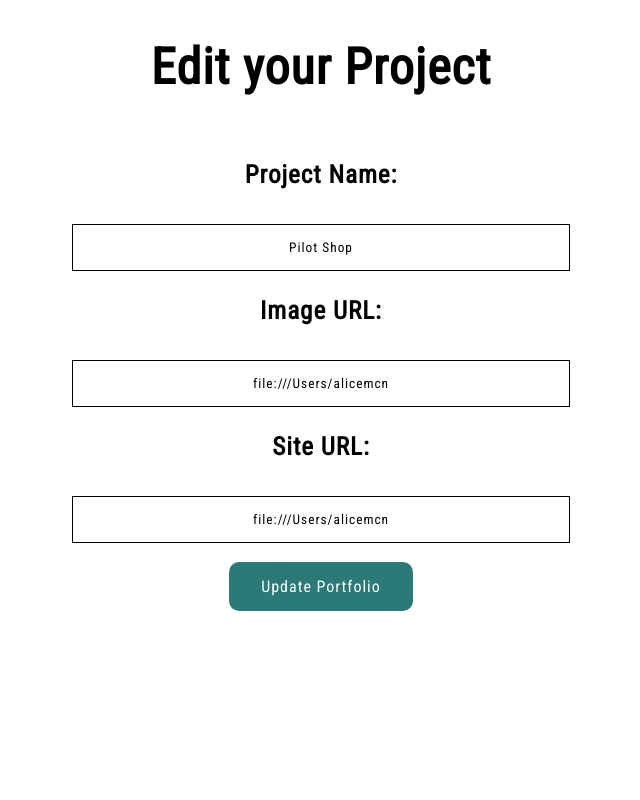
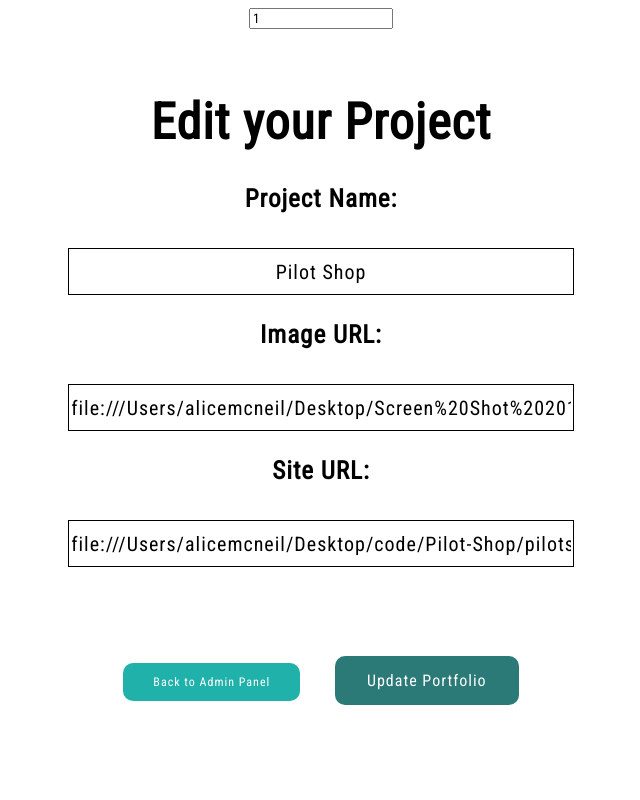
Before and after one commit to alicemcneil/portfolio-cms, a PHP site: page /edit.php?id=1 in a window 1280 px wide. Shown: the whole page, without its empty margins (319-959 px from the left). Run offline with PHP 8.4, Linux system fonts and the light colour scheme; data comes from the database, SQL or seed files in the repository.

Commit message:
connected edit form to db using id

```diff
--- a/add_new/add_project_page.php
+++ b/add_new/add_project_page.php
@@ -5,11 +5,12 @@ $db-> setAttribute(PDO::ATTR_DEFAULT_FETCH_MODE, PDO::FETCH_ASSOC);
 echo '<html lang="en"></html> <link href="https://fonts.googleapis.com/css?family=Roboto+Condensed" rel="stylesheet">
 <link rel="stylesheet" type="text/css" href="add_proj.css">
 
-<form class="upload" action="upload.php">
+<form class="upload" action="upload.php" method="post">
 <h1>Create new Project</h1>
 <h3>Project Name: </h3><input type="text" name="project_title">
 <h3>Image URL: </h3><input type="text" name="img_url">
 <h3>Site URL: </h3><input type="text" name="site_url">
 <br><br>
-<input type="submit" value="Add to Portfolio">
+<a class="button back" href="../admin_page/index.php">Back to Admin Panel</a>
+<input class="button" type="submit" value="Add to Portfolio">
 </form>';
--- a/add_new/upload.php
+++ b/add_new/upload.php
@@ -15,3 +15,5 @@ $query->bindParam(':img', $img_url, PDO::PARAM_STR);
 $query->bindParam(':site', $site_url, PDO::PARAM_STR);
 
 $query->execute();
+
+echo 'Your new project has been successfully uploaded!';
--- a/edit/edit.css
+++ b/edit/edit.css
@@ -1,19 +1,26 @@
 * {
     font-family: "Roboto Condensed", sans-serif;
-    text-align: center;
     letter-spacing: 1px;
     box-sizing: border-box;
 }
+form {
+    text-align: center;
+}
 h1 {
     font-size: 50px;
-    padding: 30px;
+    padding-top: 30px;
     text-align: center;
 }
-input[type=text] {
+.box {
     border: solid black 1px;
-    padding: 15px 180px;
+    width: 40%;
+    height: 6%;
+    font-size: 20px;
+    text-align: center;
 }
-input[type=submit] {
+
+.hidden {}
+.button {
     border: none;
     color: white;
     padding: 15px 32px;
@@ -23,8 +30,27 @@ input[type=submit] {
     font-size: 16px;
     background-color: #2b7a78; /* Green */
     border-radius: 10px;
+    margin-top: 70px;
 }
 h3 {
     font-size: 25px;
     padding-bottom: 10px;
 }
+p {
+    font-size: 15px;
+    border: none;
+    color: #2b7a78;
+    padding: 15px 32px;
+    text-decoration: none;
+    display: inline-block;
+    background-color: #90d8cd;
+    border-radius: 10px;
+    text-align: left;
+    margin-left: 30px;
+}
+.back {
+    margin-right: 30px;
+    font-size: 12px;
+    padding: 12px 30px;
+    background-color: lightseagreen;
+}
--- a/edit/edit.php
+++ b/edit/edit.php
@@ -14,11 +14,15 @@ $title = $project['project_title'];
 
 echo '<html lang="en"></html><link href="https://fonts.googleapis.com/css?family=Roboto+Condensed" rel="stylesheet">
 <link rel="stylesheet" type="text/css" href="edit.css">
-<form class="upload">
+
+
+<form class="upload" action="update.php" method="post">
+<input type="text" name="id" value="' .$project['id'] . '" readonly="readonly" class="hidden">
 <h1>Edit your Project</h1>
-<h3>Project Name: </h3><input type="text" name="project_title" value="' . $project['project_title']  . '">
-<h3>Image URL: </h3><input type="text" name="img_url"value="' . $project['img_url']  . '">
-<h3>Site URL: </h3><input type="text" name="site_url" value="' . $project['site_url']  . '">
+<h3>Project Name: </h3><input class="box" type="text" name="project_title" value="' . $project['project_title']  . '">
+<h3>Image URL: </h3><input class="box" type="text" name="img_url"value="' . $project['img_url']  . '">
+<h3>Site URL: </h3><input class="box" type="text" name="site_url" value="' . $project['site_url']  . '">
 <br><br>
-<input type="submit" value="Update Portfolio">
+<a class="button back" href="../admin_page/index.php">Back to Admin Panel</a>
+<input class="button" type="submit" value="Update Portfolio">
 </form>';
```
Also changed, not shown: add_new/add_proj.css (+10 -2 lines), edit/update.php (added, +16 -0 lines).
